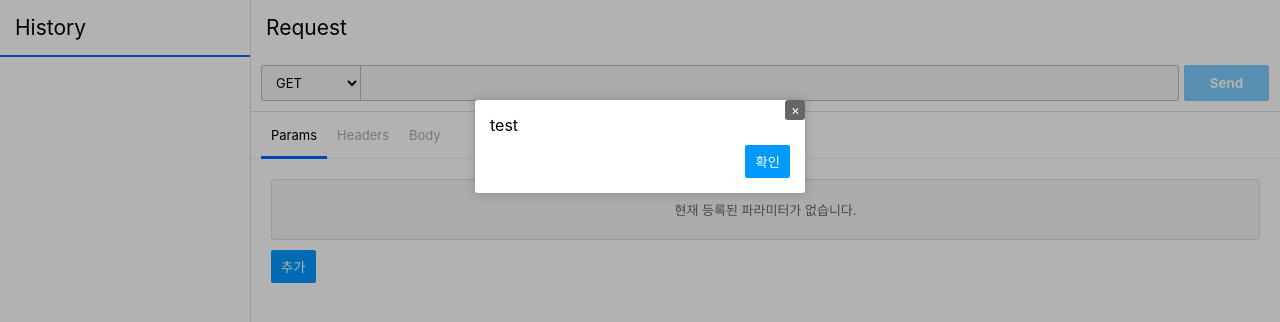
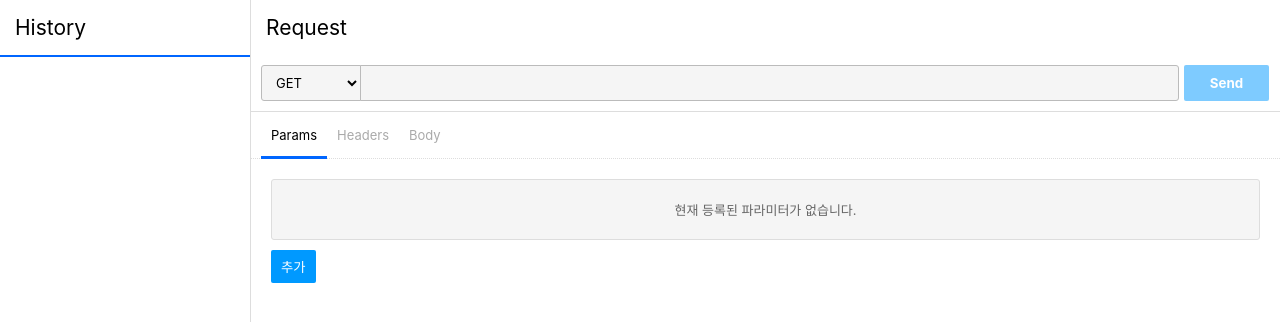
Before and after one commit to est-react-study/postman-junil, a React (Create React App) app: page / in a window 1280 px wide. Shown: the top 322 px of the page. Built offline with nearby package versions, Linux system fonts and the light colour scheme.

Commit message:
feat: RequestContainer에 RequestAddress method 위임 중

```diff
--- a/src/components/FormContainer/FormContainer.tsx
+++ b/src/components/FormContainer/FormContainer.tsx
@@ -1,19 +1,11 @@
-import React, {useState} from "react";
+import React from "react";
 import {RequestContainer} from "./RequestContainer";
-import {Alert} from "components/Layout/Dialog/Alert";
 
 export const FormContainer: React.FC = () => {
-
-  const [isAlert, setAlert] = useState(true);
 
   return (
     <section className="formContainer">
       <RequestContainer />
-      { isAlert &&
-        <Alert onClose={() => setAlert(false)}>
-          test
-        </Alert>
-      }
     </section>
   )
 };
--- a/src/components/FormContainer/RequestContainer/RequestContainer.tsx
+++ b/src/components/FormContainer/RequestContainer/RequestContainer.tsx
@@ -1,8 +1,9 @@
 /** @jsx jsx **/
 import { css, jsx } from "@emotion/core";
-import React from "react";
+import React, {useState} from "react";
 import { RequestAddress } from "./RequestAddress";
 import { RequestConfig } from "./RequestConfig";
+import {Alert} from "../../Layout/Dialog";
 
 const titleStyle = css`
   font-size: 21px;
@@ -11,10 +12,20 @@ const titleStyle = css`
   font-weight: 400;
 `;
 
-export const RequestContainer: React.FC = () => (
-  <section>
-    <h3 css={titleStyle}>Request</h3>
-    <RequestAddress />
-    <RequestConfig />
-  </section>
-);
+export const RequestContainer: React.FC = () => {
+
+  const [alertMessage, setAlertMessage] = useState('');
+
+  return (
+    <section>
+      <h3 css={titleStyle}>Request</h3>
+      <RequestAddress/>
+      <RequestConfig/>
+      { alertMessage.length > 0 &&
+        <Alert onClose={() => setAlertMessage('')}>
+          { alertMessage }
+        </Alert>
+      }
+    </section>
+  );
+};
```
